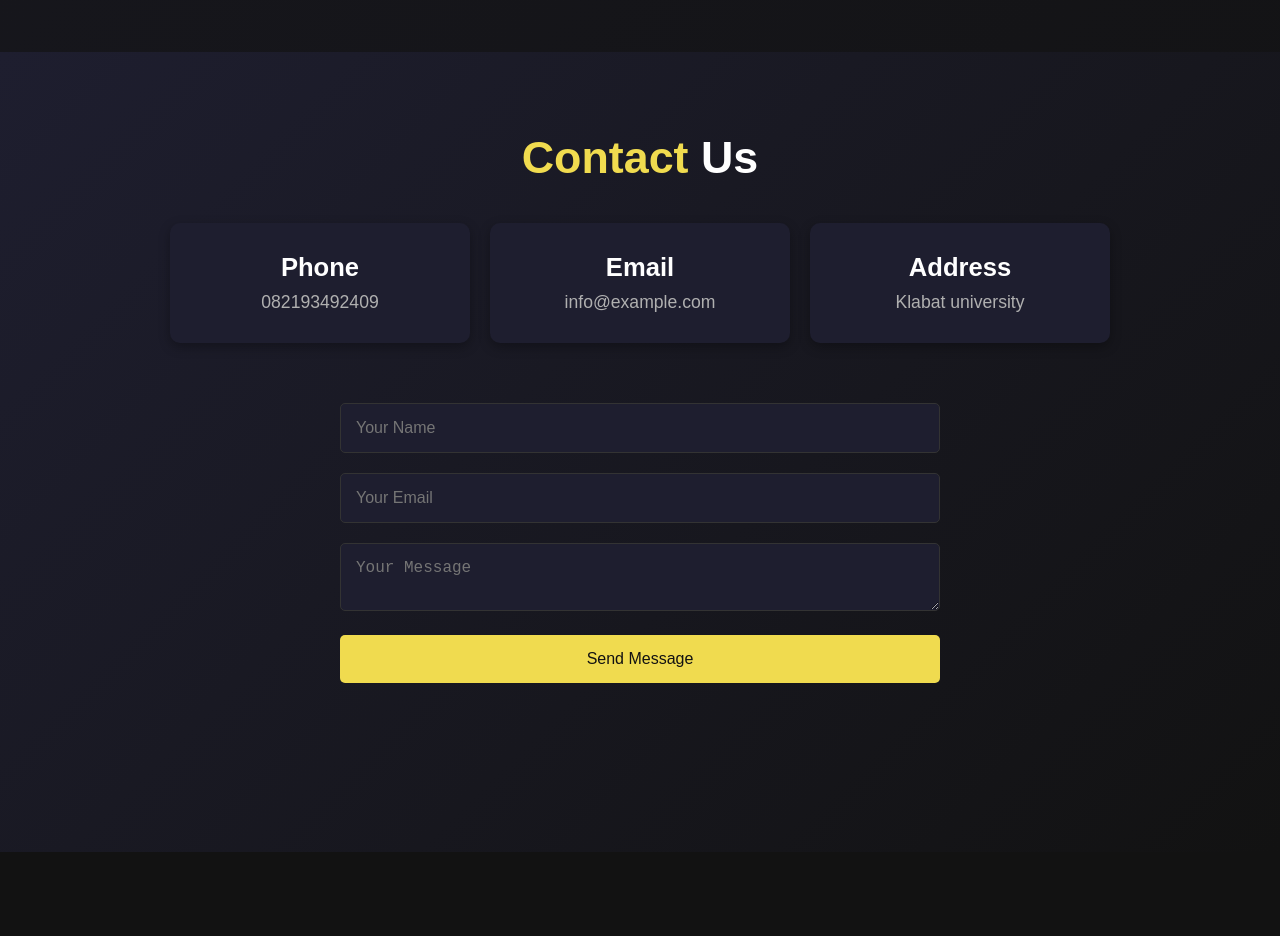
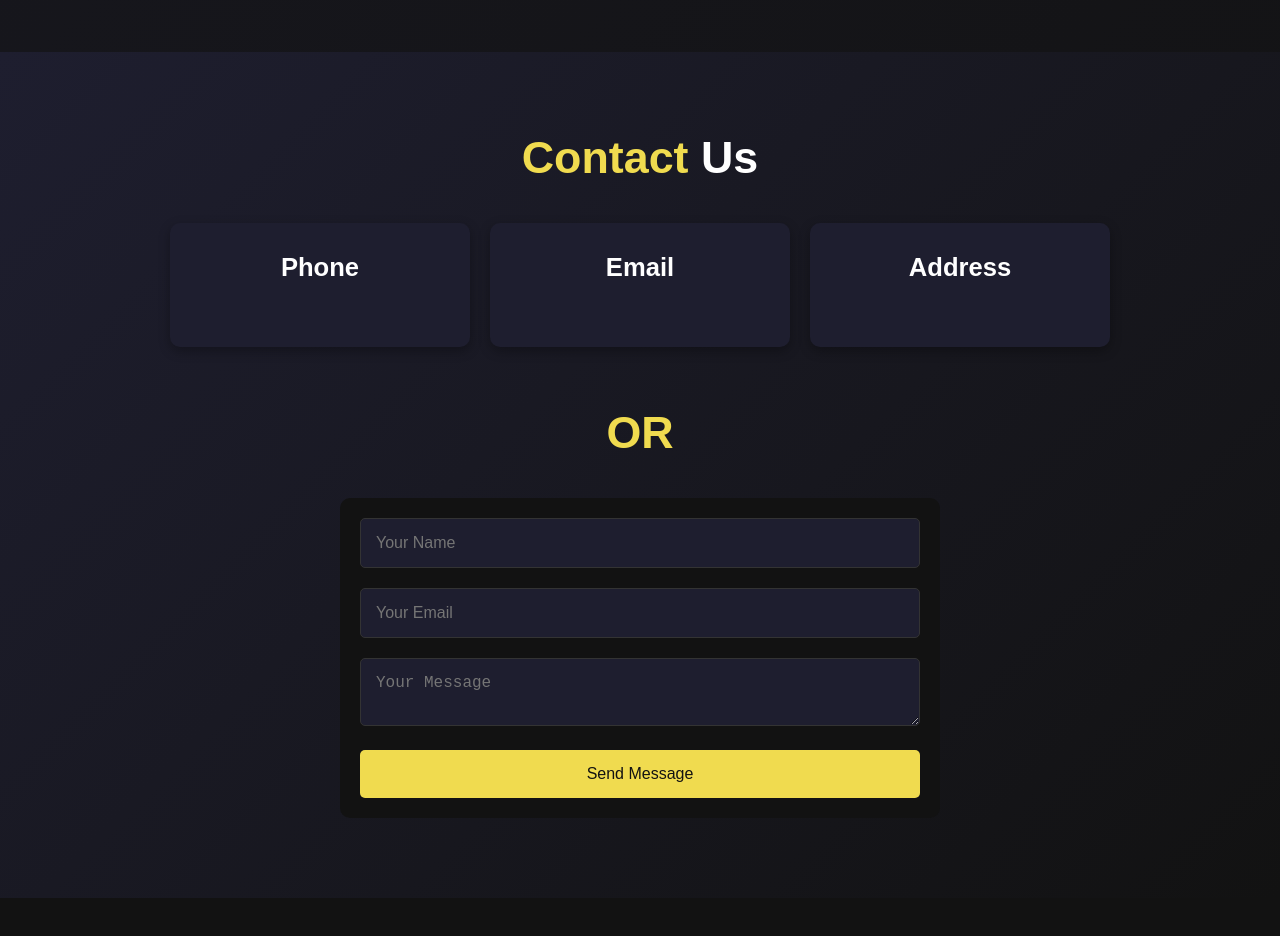
Before and after one commit to RickyMambu/GymRat, a React (Create React App) app: page / in a window 1280 px wide. Shown: the part 4120-5056 px from the top of the page. Before the commit the page ends 5012 px from the top, so only its background shows below. Built offline with nearby package versions, Linux system fonts and the light colour scheme.

Commit message:
adding OR

```diff
--- a/src/assets/css/index.css
+++ b/src/assets/css/index.css
@@ -558,10 +558,10 @@ body {
   margin: 0 auto 10px auto;
 }
 
-/* Contact */
+/* Contact Section */
 .contact {
-  margin-top: 1400px; /* Sesuaikan jarak sesuai kebutuhan */
-  padding: 80px 0; /* Tambahkan jarak dengan navbar */
+  margin-top: 1400px;
+  padding: 80px 0;
   color: #ffffff;
 }
 
@@ -576,10 +576,19 @@ body {
   color: #ffffff;
 }
 
+/* OR Text */
+.or-text {
+  font-size: 2.8rem;
+  color: #f0db4f;
+  text-align: center;
+  margin: 40px 0;
+  font-weight: bold;
+}
+
 /* Contact Boxes */
 .contact-boxes {
   display: flex;
-  flex-wrap: wrap; /* Membuatnya responsif */
+  flex-wrap: wrap;
   gap: 20px;
   justify-content: center;
   margin-bottom: 60px;
@@ -591,8 +600,16 @@ body {
   text-align: center;
   box-shadow: 0 4px 12px rgba(0, 0, 0, 0.3);
   flex: 1;
-  max-width: 300px; /* Batas lebar agar lebih rapi */
+  max-width: 300px;
   border-radius: 10px;
+  position: relative;
+  transition: max-height 0.3s ease, padding-bottom 0.3s ease;
+  overflow: hidden;
+}
+
+.contact-box:hover {
+  max-height: 350px;
+  padding-bottom: 30px;
 }
 
 .contact-box i {
@@ -610,12 +627,25 @@ body {
 .contact-box p {
   color: #b0b0b0;
   font-size: 1.1rem;
+  margin: 5px 0;
+  opacity: 0;
+  max-height: 0;
+  transition: opacity 0.3s ease, max-height 0.3s ease;
+}
+
+.contact-box:hover p {
+  opacity: 1;
+  max-height: 30px;
 }
 
 /* Contact Form */
 .contact-form {
   max-width: 600px;
   margin: 0 auto;
+  padding: 20px;
+  background: #121212;
+  border-radius: 10px;
+  position: relative;
 }
 
 .contact-form input,
@@ -628,6 +658,14 @@ body {
   border-radius: 5px;
   margin-bottom: 20px;
   font-size: 1rem;
+  box-sizing: border-box;
+}
+
+.contact-form input:focus,
+.contact-form textarea:focus {
+  outline: none;
+  border-color: #f0db4f;
+  background-color: #222;
 }
 
 .contact-form .btn {
@@ -639,9 +677,19 @@ body {
   cursor: pointer;
   font-size: 1rem;
   width: 100%;
+  outline: none;
+  transition: background-color 0.3s ease, transform 0.3s ease;
 }
 
 .contact-form .btn:hover {
   background-color: #ff4b5c;
-  transition: background-color 0.3s ease;
+  transform: scale(1.05);
 }
+
+/* Container */
+.container {
+  max-width: 1200px;
+  margin: 0 auto;
+  padding: 0 20px;
+  position: relative;
+}
--- a/src/components/Contact/index.js
+++ b/src/components/Contact/index.js
@@ -12,7 +12,11 @@ const Contact = () => (
         <div className="contact-box">
           <i className="fa-solid fa-phone" />
           <h3>Phone</h3>
-          <p>082193492409</p>
+          <p>0813-4105-0067 Ricky</p>
+          <p>0896-9803-5966 Revando</p>
+          <p>0859-3184-4355 Jeremy</p>
+          <p>0852-1638-6828 Noselycha</p>
+          <p>0821-9349-2409 Emily</p>
         </div>
         <div className="contact-box">
           <i className="fa-solid fa-envelope" />
@@ -22,9 +26,11 @@ const Contact = () => (
         <div className="contact-box">
           <i className="fa-solid fa-map-marker-alt" />
           <h3>Address</h3>
-          <p>Klabat university </p>
+          <p>Klabat University</p>
         </div>
       </div>
+      {/* OR Section */}
+      <div className="or-text">OR</div>
       <form className="contact-form">
         <input type="text" placeholder="Your Name" required />
         <input type="email" placeholder="Your Email" required />
```
